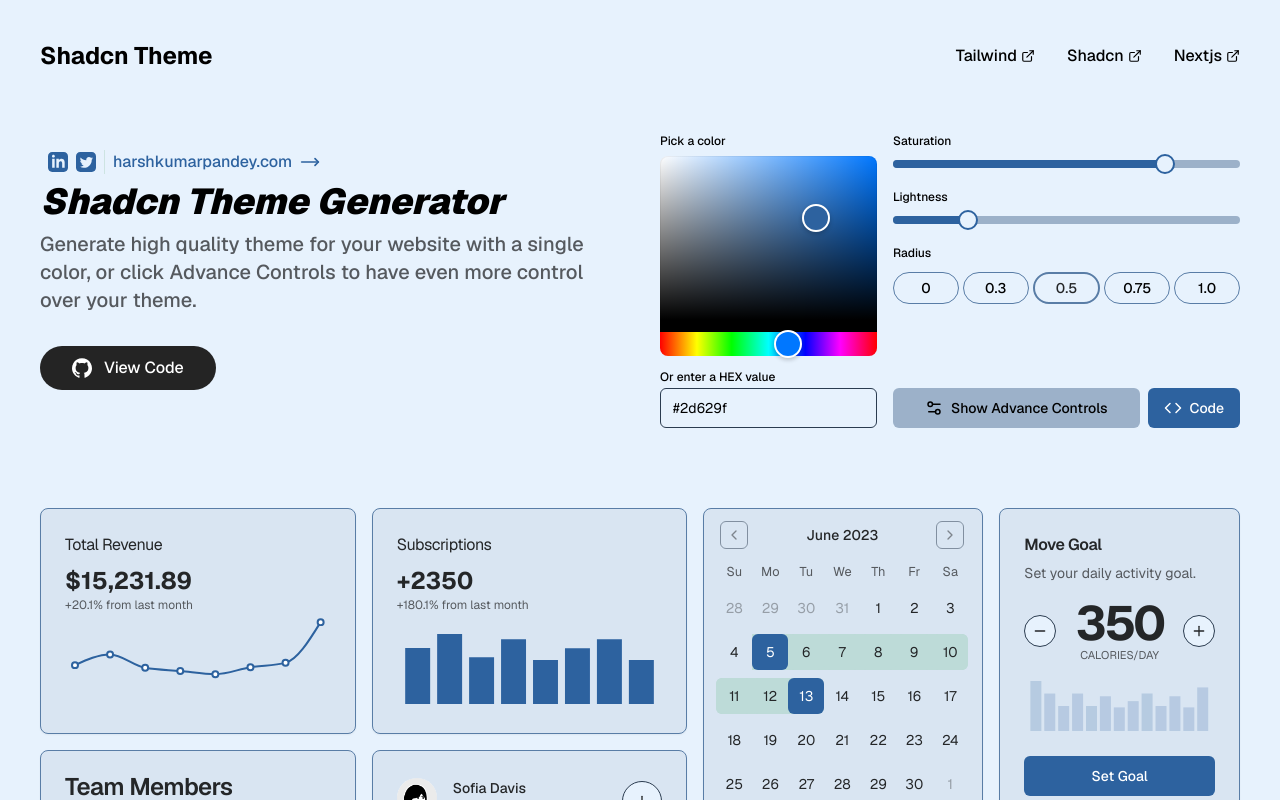
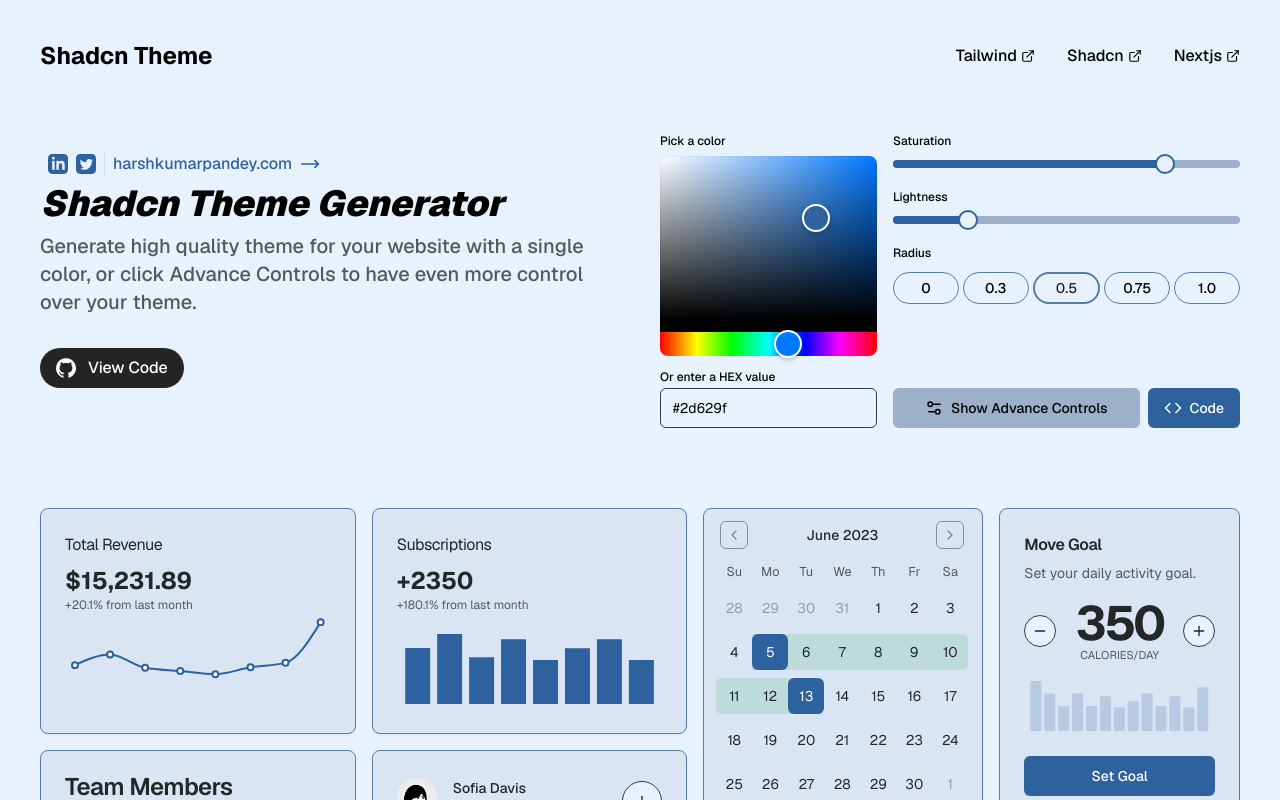
Before and after one commit to harshpandey002/shadcn-theme, a Next.js app: page / in a window 1280 px wide. Shown: the top 800 px of the page. Built offline with nearby package versions, Linux system fonts and the light colour scheme.

Commit message:
Github Links

```diff
--- a/src/components/Hero.tsx
+++ b/src/components/Hero.tsx
@@ -1,11 +1,12 @@
 import BasicControls from '@/components/BasicControls';
 import { Icons } from '@/components/icons';
-import { Button } from '@/components/ui/button';
+import { Button, buttonVariants } from '@/components/ui/button';
 import { MoveRight } from 'lucide-react';
 import Link from 'next/link';
 import { useState } from 'react';
 import AdvanceControls from './AdvanceControls';
 import CopyCode from './CopyCode';
+import { cn } from '@/lib/utils';
 
 export default function Hero() {
   const [showAdvControls, setShowAdvControls] = useState(false);
@@ -42,12 +43,16 @@
           Generate high quality theme for your website with a single color, or
           click Advance Controls to have even more control over your theme.
         </p>
-        <Button
-          size="lg"
-          className="flex items-center gap-3 w-max mt-8 rounded-[24px] bg-[#242424] text-white text-md hover:bg-[#070707] hover:underline mx-auto md:mx-0">
+        <Link
+          href="https://github.com/harshpandey002/shadcn-theme"
+          target="_blank"
+          className={cn(
+            buttonVariants(),
+            'flex items-center gap-3 w-max mt-8 rounded-[24px] bg-[#242424] text-white text-md hover:bg-[#070707] hover:underline mx-auto md:mx-0'
+          )}>
           <Icons.gitHub className="h-5 w-5" />
           View Code
-        </Button>
+        </Link>
       </div>
       <div className="col-span-2">
         <BasicControls
--- a/src/components/Navbar.tsx
+++ b/src/components/Navbar.tsx
@@ -10,7 +10,7 @@
       <Link
         className="block md:hidden"
         target="_blank"
-        href="https://www.github.com/harshpandey002/">
+        href="https://github.com/harshpandey002/shadcn-theme">
         {<Icons.gitHub className="h-5 w-5" />}
       </Link>
       <ul className="hidden md:flex items-center gap-8 list-none font-medium">
```
